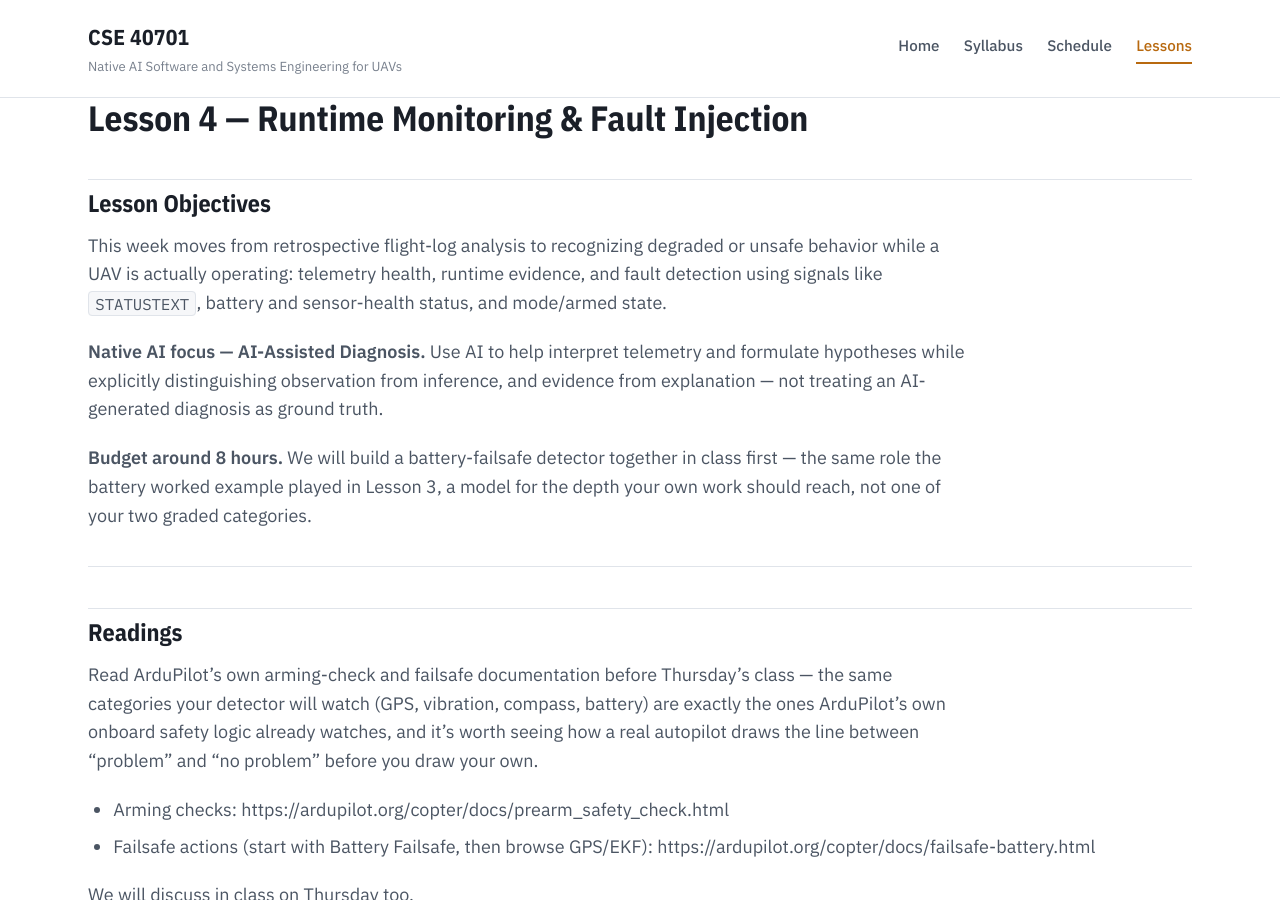
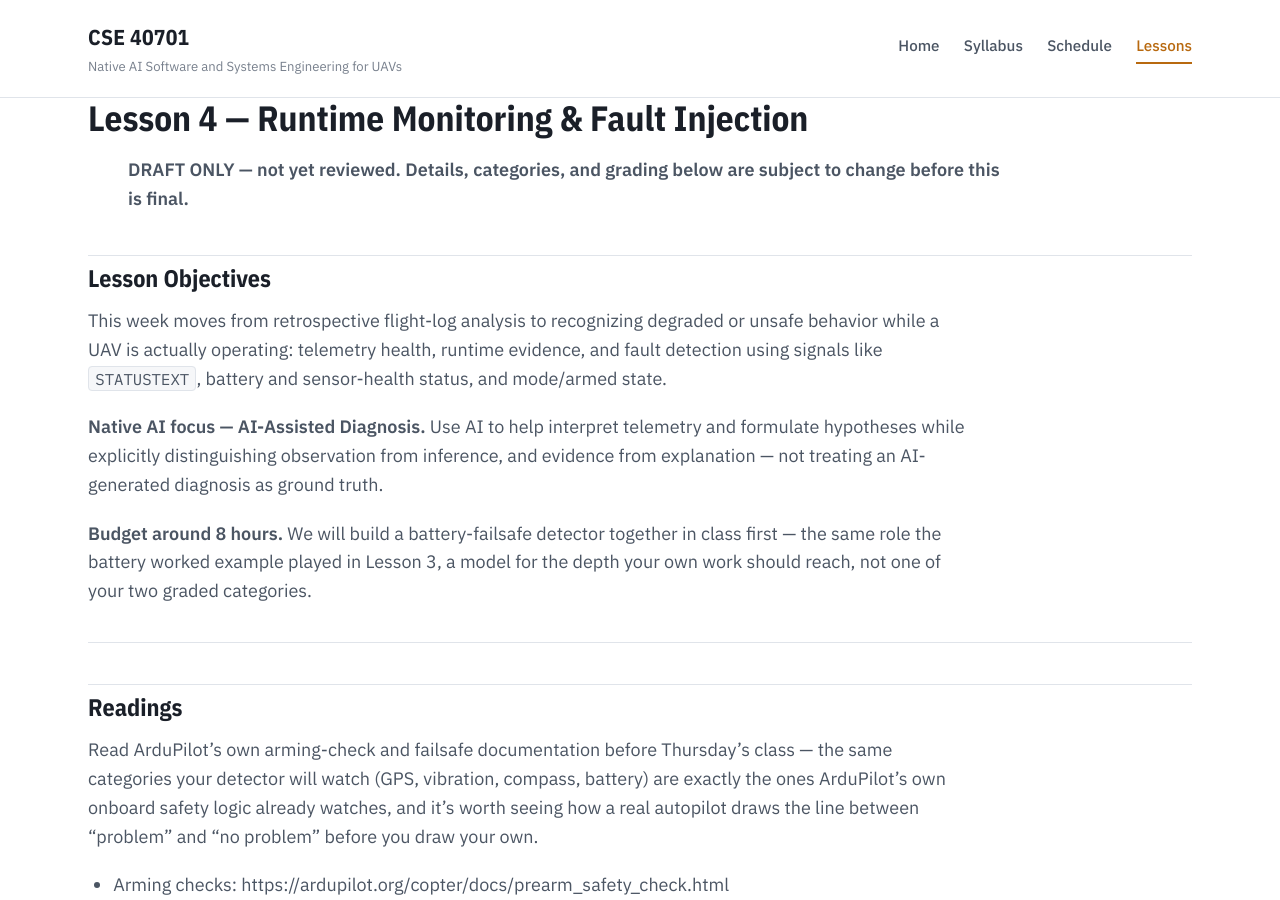
Before and after one commit to JaneClelandHuang/uav-native-ai, a Jekyll site: the page built from lessons/lesson4.md, in a window 1280 px wide and 900 px high. Built offline with Jekyll 4.4.1, drawn with Linux system fonts in a browser that asks for light colours; our own code applies the rules of GitHub Pages for plain Markdown files.

Commit message:
lesson4.md: mark DRAFT ONLY pending review
Co-Authored-By: Claude Sonnet 5 <noreply@anthropic.com>
Claude-Session: https://claude.ai/code/session_01XCb3MxVJJMF5SFJyWc3qpZ

```diff
--- a/lessons/lesson4.md
+++ b/lessons/lesson4.md
@@ -1,4 +1,7 @@
 # Lesson 4 — Runtime Monitoring & Fault Injection
+
+> **DRAFT ONLY — not yet reviewed. Details, categories, and grading below
+> are subject to change before this is final.**
 
 ## Lesson Objectives
 
```
